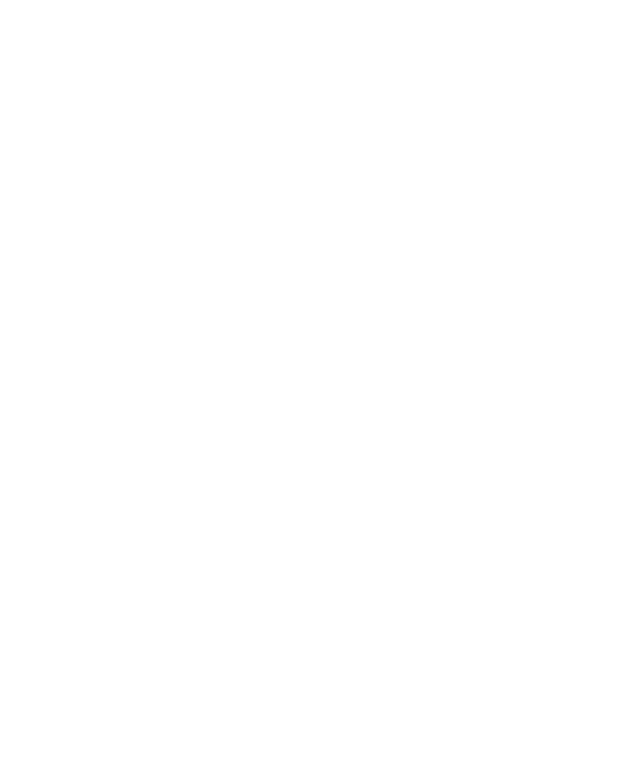
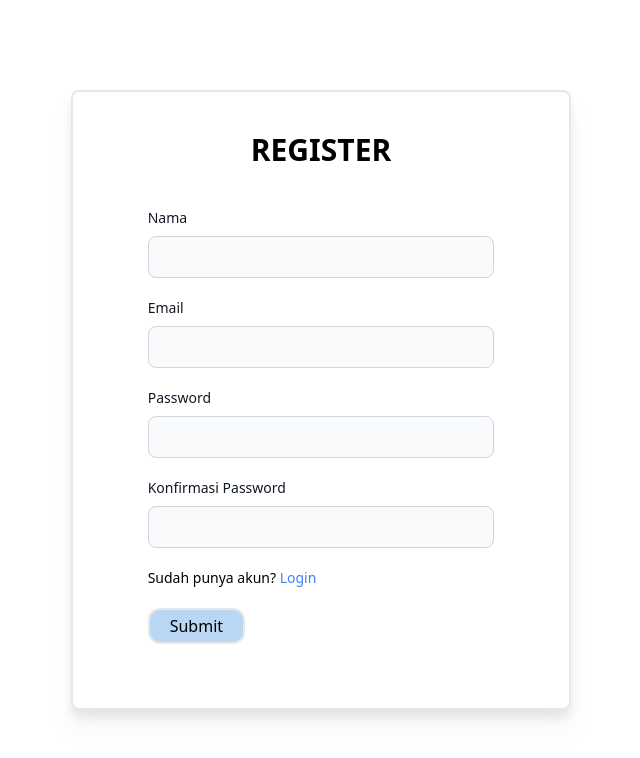
Before and after one commit to Yogatiara/praktikum-web, a React (Vite) app: page /register in a window 1280 px wide. Before the commit this address had no page. Shown: the top 758 px of the page, without its empty margins (319-959 px from the left). Built offline with nearby package versions, Linux system fonts and the light colour scheme.

Commit message:
Add Register.jsx

```diff
--- a/src/App.jsx
+++ b/src/App.jsx
@@ -1,8 +1,7 @@
-import { useState } from 'react'
-import reactLogo from './assets/react.svg'
 import LandingPages from './pages/landingPages'
 import { BrowserRouter as Router, Routes, Route } from 'react-router-dom'
 import Login from './pages/Login'
+import Register from './pages/Register'
 
 
 function App() {
@@ -14,6 +13,7 @@
         <Routes>
           <Route path='/' element={<LandingPages />} />
           <Route path='/login' element={<Login />} />
+          <Route path='/register' element={<Register />} />
 
         </Routes>
       </Router>
--- a/src/pages/Login.jsx
+++ b/src/pages/Login.jsx
@@ -1,6 +1,9 @@
+import { useState } from "react";
 import { Link } from "react-router-dom";
 
 const Login = () => {
+  const [email, setEmail] = useState("");
+  const [password, setPassword] = useState("");
 
   return (
     <div className="h-screen w-max flex flex-col justify-center mx-auto">
@@ -8,14 +11,14 @@
         <div className="text-dark text-3xl font-bold mb-10">
           <h1>LOGIN</h1>
         </div>
-        <form className="w-3/4 mb-6">
+        <form className="w-10/12 mb-6">
           <div className="flex flex-col mb-5">
-            <label for="default-input" className="block mb-2 text-sm font-medium text-gray-900">Email</label>
-            <input type="text" id="default-input" className="bg-gray-50 border border-gray-300 text-gray-900 text-sm rounded-lg focus:ring-blue-500 focus:border-blue-500 block w-full p-2.5" />
+            <label className="block mb-2 text-sm font-medium text-gray-900">Email</label>
+            <input type="text" className="bg-gray-50 border border-gray-300 text-gray-900 text-sm rounded-lg focus:ring-blue-500 focus:border-blue-500 block w-full p-2.5" value={email} onChange={(e) => setEmail(e.target.value)}/>
           </div>
           <div className="flex flex-col mb-5">
             <label className="block mb-2 text-sm font-medium text-gray-900">Password</label>
-            <input type="password" id="default-input" className="bg-gray-50 border border-gray-300 text-gray-900 text-sm rounded-lg focus:ring-blue-500 focus:border-blue-500 block w-full p-2.5" />
+            <input type="password" className="bg-gray-50 border border-gray-300 text-gray-900 text-sm rounded-lg focus:ring-blue-500 focus:border-blue-500 block w-full p-2.5" value={password} onChange={(e) => setPassword(e.target.value)}/>
           </div>
           <div className="mb-5">
             <p className="text-sm">Belum punya akun? <Link to={"/register"} className={"text-blue-500 font-medium"}>Daftar di sini</Link> </p>
--- /dev/null
+++ b/src/pages/Register.jsx
@@ -0,0 +1,43 @@
+import { useState } from "react";
+import { Link } from "react-router-dom"
+
+const Register = () => {
+  const [nama, setNama] = useState("");
+  const [email, setEmail] = useState("");
+  const [password, setPassword] = useState("");
+  const [konfirmasiPassword, setKonfirmasiPassword] = useState("");
+
+  return (
+    <div className="h-screen w-max flex flex-col justify-center mx-auto">
+      <div className="flex flex-col p-10 items-center w-[500px] bg-white border border-2 border-solid rounded-lg  drop-shadow-xl">
+        <div className="text-dark text-3xl font-bold mb-10">
+          <h1>REGISTER</h1>
+        </div>
+        <form className="w-10/12 mb-6">
+          <div className="flex flex-col mb-5">
+            <label className="block mb-2 text-sm font-medium text-gray-900">Nama</label>
+            <input type="text" className="bg-gray-50 border border-gray-300 text-gray-900 text-sm rounded-lg focus:ring-blue-500 focus:border-blue-500 block w-full p-2.5" value={nama} onChange={(e) => setNama(e.target.value)}/>
+          </div>
+          <div className="flex flex-col mb-5">
+            <label className="block mb-2 text-sm font-medium text-gray-900">Email</label>
+            <input type="text" className="bg-gray-50 border border-gray-300 text-gray-900 text-sm rounded-lg focus:ring-blue-500 focus:border-blue-500 block w-full p-2.5" value={email} onChange={(e) => setEmail(e.target.value)} />
+          </div>
+          <div className="flex flex-col mb-5">
+            <label className="block mb-2 text-sm font-medium text-gray-900">Password</label>
+            <input type="password" className="bg-gray-50 border border-gray-300 text-gray-900 text-sm rounded-lg focus:ring-blue-500 focus:border-blue-500 block w-full p-2.5" value={password} onChange={(e) => setPassword(e.target.value)} />
+          </div>
+          <div className="flex flex-col mb-5">
+            <label className="block mb-2 text-sm font-medium text-gray-900">Konfirmasi Password</label>
+            <input type="password" className="bg-gray-50 border border-gray-300 text-gray-900 text-sm rounded-lg focus:ring-blue-500 focus:border-blue-500 block w-full p-2.5" value={konfirmasiPassword} onChange={(e) => setKonfirmasiPassword(e.target.value)} />
+          </div>
+          <div className="mb-5">
+            <p className="text-sm">Sudah punya akun? <Link to={"/login"} className={"text-blue-500 font-medium"}>Login</Link> </p>
+          </div>
+          <button className="border border-2 rounded-xl py-1 px-5 bg-[#B9D6F2] hover:bg-blue-400">Submit</button>
+        </form>
+      </div>
+    </div>
+  );
+}
+
+export default Register;
```
